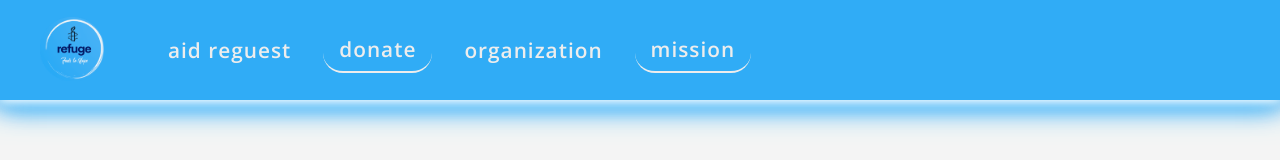
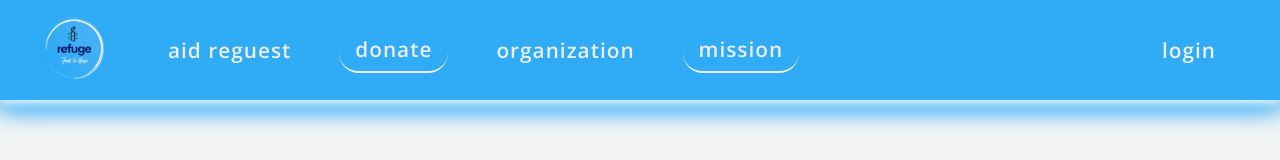
Before and after one commit to Refugee-Aid-Capstone/refugee-aid-fe, a React (Create React App) app: page / in a window 1280 px wide. Shown: the top 160 px of the page. Built offline with nearby package versions, Linux system fonts and the light colour scheme.

Commit message:
feature: Add login for organization dashboard

```diff
--- a/src/Components/NavBar/NavBar.js
+++ b/src/Components/NavBar/NavBar.js
@@ -1,9 +1,17 @@
-import React from 'react';
+import React, { useState } from 'react';
 import './NavBar.scss';
-import { NavLink } from 'react-router-dom';
+import { NavLink, useNavigate } from 'react-router-dom';
 import logoImage from '../../images/refuge.png';
 
 export default function NavBar() {
+  const [loggedIn, setLoggedIn] = useState(false);
+  const navigate = useNavigate();
+
+  const handleLogin = () => {
+    navigate('/organizationDashboard');
+  }
+
+
   return (
     <nav className='nav-bar'>
       <div className="navbar-logo">
@@ -11,10 +19,22 @@ export default function NavBar() {
     <img src={logoImage} alt="Logo" />
   </NavLink>
 </div>
+<div className="nav-items">
   <NavLink className='nav-link' to='/provideAid'>aid reguest</NavLink>
   <NavLink className='nav-link' to='/'>donate</NavLink>
   <NavLink className='nav-link' to='/OrganizationDashboard'>organization</NavLink>
   <NavLink className='nav-link' to='/'>mission</NavLink>
+</div>
+<div className="login-container">
+  {loggedIn ? (
+    <>
+      <NavLink className='nav-link' to='/organizationDashboard'>Dashboard</NavLink>
+      <button onClick={() => setLoggedIn(false)}>Logout</button>
+    </>
+  ) : (
+    <button className="nav-link login-button" onClick={handleLogin}>login</button>
+  )}
+</div>
     </nav>
   );
 }
--- a/src/Components/NavBar/NavBar.scss
+++ b/src/Components/NavBar/NavBar.scss
@@ -47,6 +47,25 @@ body {
   }
 }
 
+.nav-items {
+  display: flex;
+  align-items: center;
+  gap: 1rem;
+}
+
+.login-container {
+  margin-left: auto;
+}
+
+.login-button {
+  background-color: transparent;
+  border: none;
+  cursor: pointer;
+  &:hover {
+    background-color: rgba(255, 255, 255, 0.1);
+  }
+}
+
 .nav-link {
   text-decoration: none;
   cursor: pointer;
@@ -69,3 +88,29 @@ body {
     border-bottom: 2px solid #EDEDED;
   }
 }
+
+.nav-button {
+  background: none;
+  border: none;
+  cursor: pointer;
+  font-family: Open Sans;
+  font-weight: 700;
+  font-size: 1.3rem;
+  margin-right: 1rem;
+  color: #EDEDED;
+  font-weight: 600;
+  letter-spacing: 1px;
+  padding: 0.5rem 1rem;
+  border-radius: 20px;
+  transition: background-color 0.3s ease, transform 0.3s ease;
+  outline: none;
+
+  &:hover {
+    background-color: rgba(255, 255, 255, 0.1);
+    transform: scale(1.05);
+  }
+
+  &:active {
+    transform: scale(0.95);
+  }
+}
```
Also changed, not shown: 2 other files (tests, documents, lock files or other folders). Lines whose indentation alone changed are shown as unchanged.
